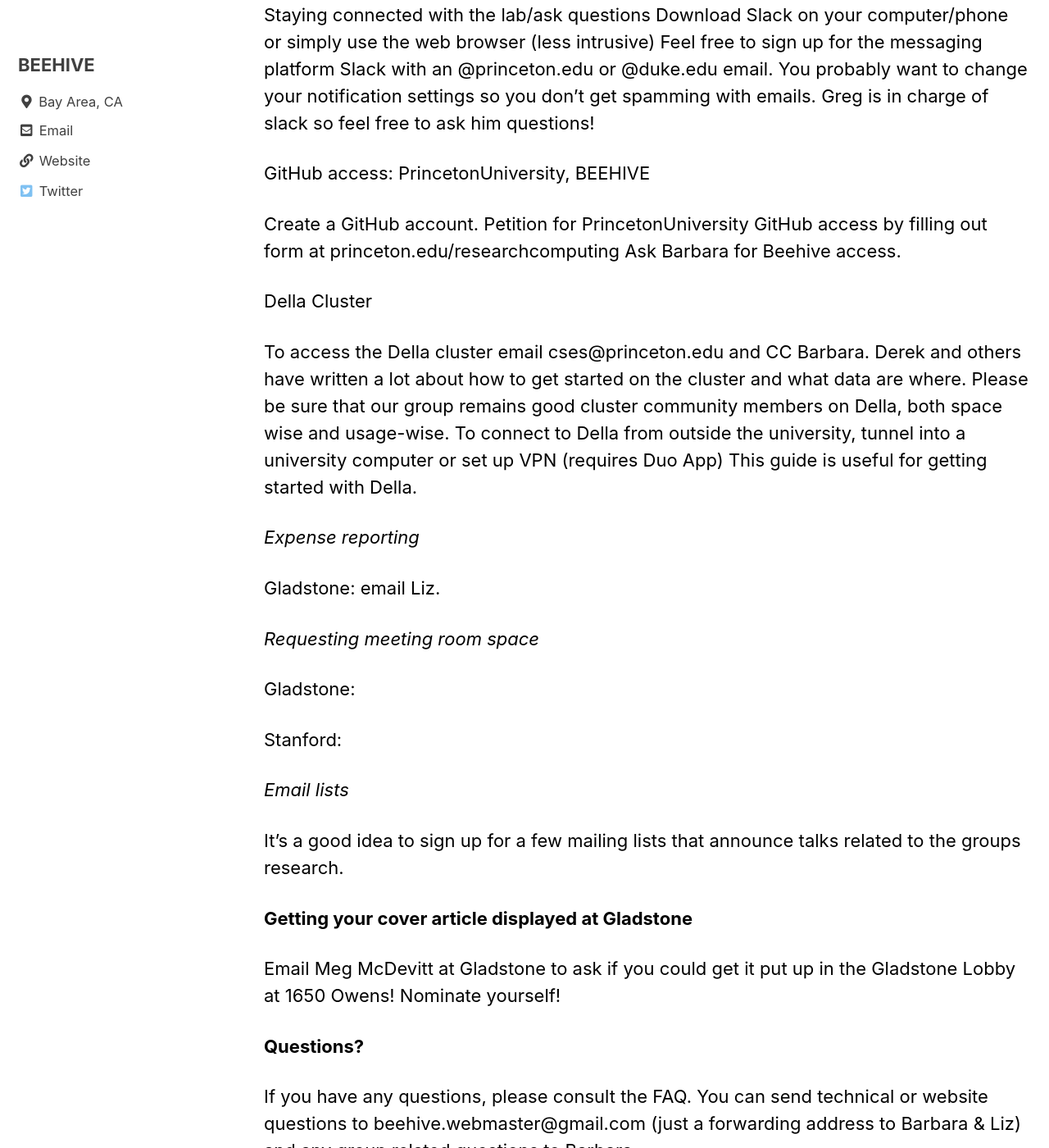
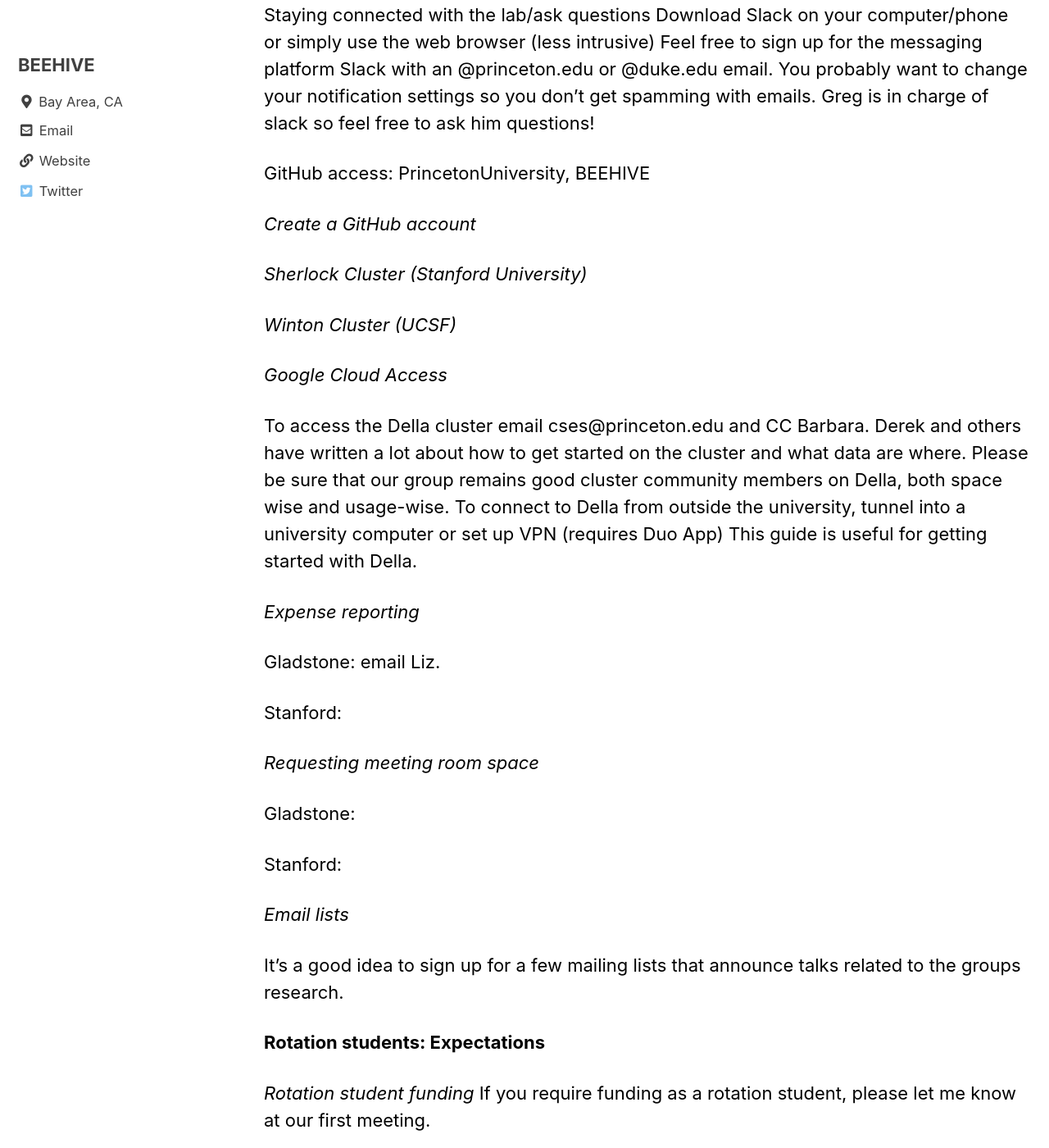
Before and after one commit to stanfordbeehive/stanfordbeehive.github.io, a Jekyll site: the page built from _pages/writing/handbook.md, in a window 1280 px wide and 1400 px high, scrolled down 909 px. Shown: the whole window at 82% size. Built offline with Jekyll 4.4.1, drawn with Linux system fonts in a browser that asks for light colours; cached includes are drawn as plain includes; some of the changed text lies outside the part shown.

Commit message:
Update handbook.md

```diff
--- a/_pages/writing/handbook.md
+++ b/_pages/writing/handbook.md
@@ -36,11 +36,14 @@
 
 GitHub access: PrincetonUniversity, BEEHIVE
 
-Create a GitHub account.
-Petition for PrincetonUniversity GitHub access by filling out form at princeton.edu/researchcomputing
-Ask Barbara for Beehive access.
+*Create a GitHub account*
 
-Della Cluster
+
+*Sherlock Cluster (Stanford University)*
+
+*Winton Cluster (UCSF)*
+
+*Google Cloud Access*
 
 To access the Della cluster email cses@princeton.edu and CC Barbara. Derek and others have written a lot about how to get started on the cluster and what data are where. Please be sure that our group remains good cluster community members on Della, both space wise and usage-wise.
 To connect to Della from outside the university, tunnel into a university computer or set up VPN (requires Duo App)
@@ -49,6 +52,8 @@
 *Expense reporting*
 
 Gladstone: email Liz.
+
+Stanford:
 
 *Requesting meeting room space*
 
@@ -60,6 +65,20 @@
 
 It's a good idea to sign up for a few mailing lists that announce talks related to the groups research.
 
+**Rotation students: Expectations**
+
+
+*Rotation student funding*
+If you require funding as a rotation student, please let me know at our first meeting.
+
+**PhD students: Expectations**
+
+*PhD Funding*
+
+**Postdocs: Expectations**
+
+*Postdoc Funding*
+
 **Getting your cover article displayed at Gladstone**
 
 Email Meg McDevitt at Gladstone to ask if you could get it put up in the Gladstone Lobby at 1650 Owens! Nominate yourself!
```
